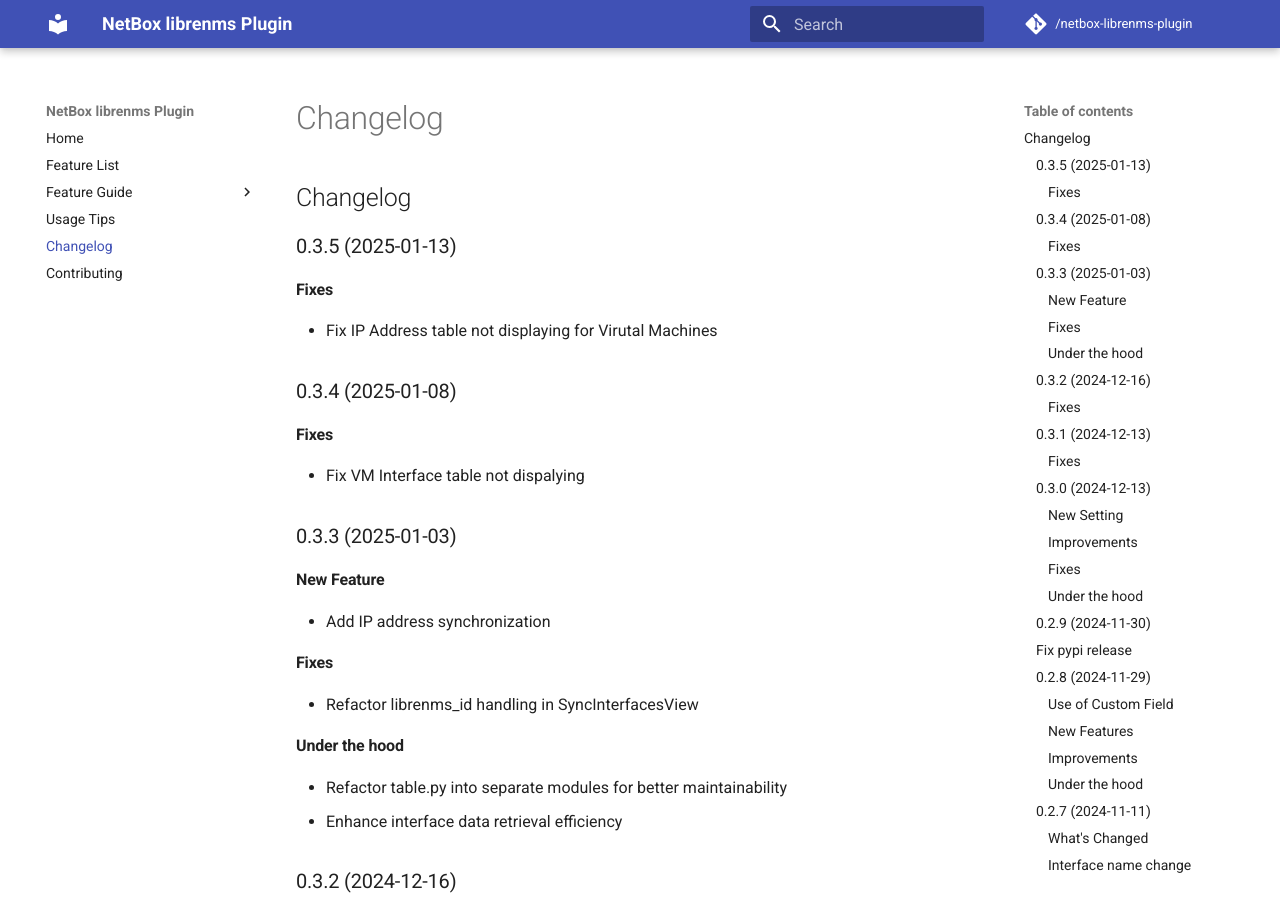
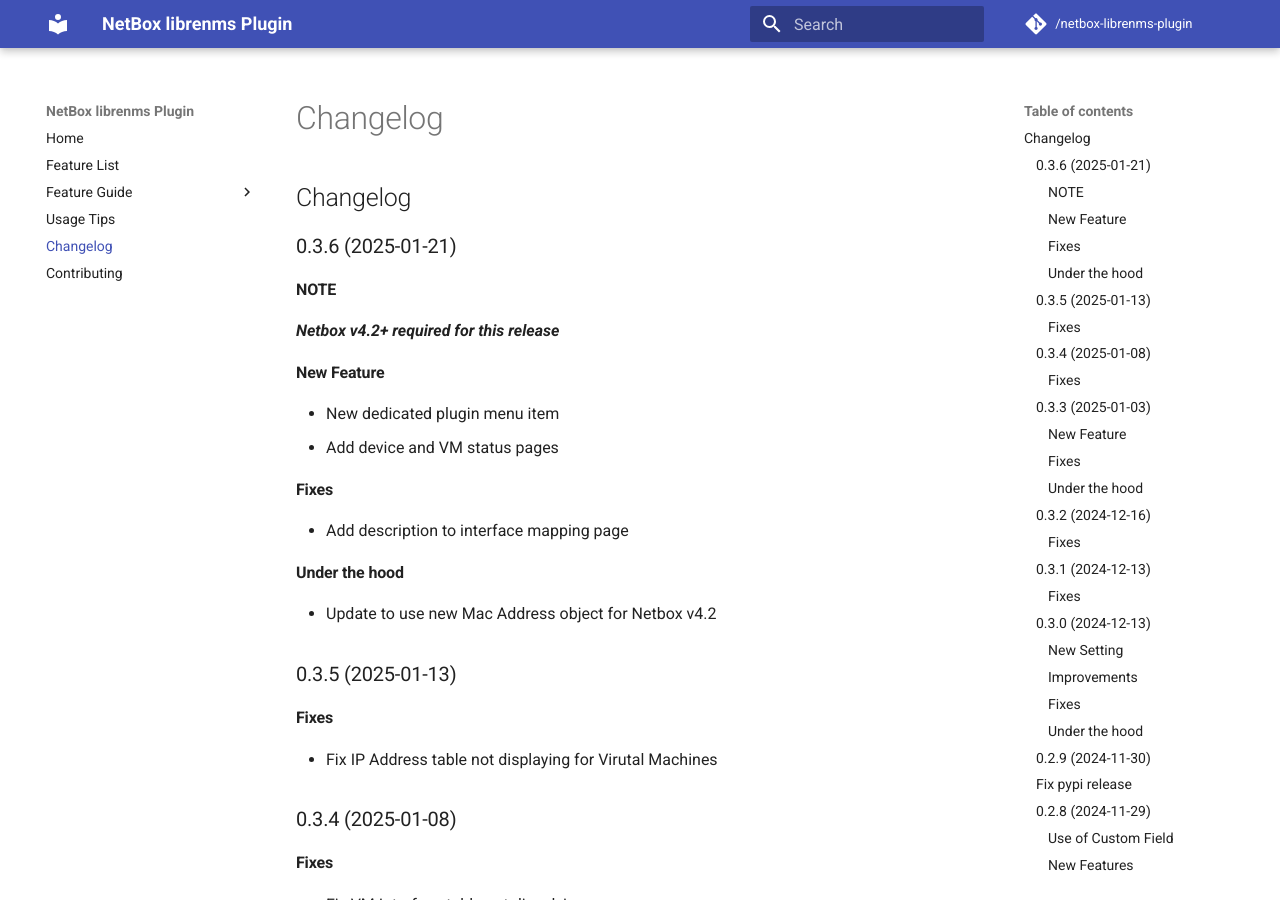
Before and after one commit to bonzo81/netbox-librenms-plugin, an MkDocs documentation site: the page built from docs/changelog.md, in a window 1280 px wide and 900 px high. Built offline with MkDocs 1.6.1 and Material for MkDocs 9.7.7, drawn with Linux system fonts in a browser that asks for light colours; comment, search, counter and statistics services are not loaded.

Commit message:
Bump version to 0.3.6 and update documentation

```diff
--- a/docs/changelog.md
+++ b/docs/changelog.md
@@ -1,4 +1,19 @@
 # Changelog
+
+## 0.3.6 (2025-01-21)
+
+###  NOTE
+***Netbox v4.2+ required for this release***
+
+### New Feature
+* New dedicated plugin menu item
+* Add device and VM status pages
+
+### Fixes
+* Add description to interface mapping page
+
+### Under the hood
+* Update to use new Mac Address object for Netbox v4.2
 
 ## 0.3.5 (2025-01-13)
 
--- a/netbox_librenms_plugin/__init__.py
+++ b/netbox_librenms_plugin/__init__.py
@@ -1,7 +1,7 @@
 from netbox.plugins import PluginConfig
 
 __author__ = "Andy Norwood"
-__version__ = "0.3.5"
+__version__ = "0.3.6"
 
 
 class LibreNMSSyncConfig(PluginConfig):
@@ -11,7 +11,7 @@ class LibreNMSSyncConfig(PluginConfig):
     author = __author__
     version = __version__
     base_url = "librenms_plugin"
-    min_version = "4.1.0"
+    min_version = "4.2.0"
     required_settings = ["librenms_url", "api_token"]
     default_settings = {
         "enable_caching": True,
--- a/pyproject.toml
+++ b/pyproject.toml
@@ -7,7 +7,7 @@ build-backend = "setuptools.build_meta"
 
 [project]
 name =  "netbox-librenms-plugin"
-version = "0.3.5"
+version = "0.3.6"
 authors = [
     {name = "Andy Norwood"},
 ]
```
Also changed, not shown: README.md (+4 -5 lines), docs/README.md (+4 -4 lines).
